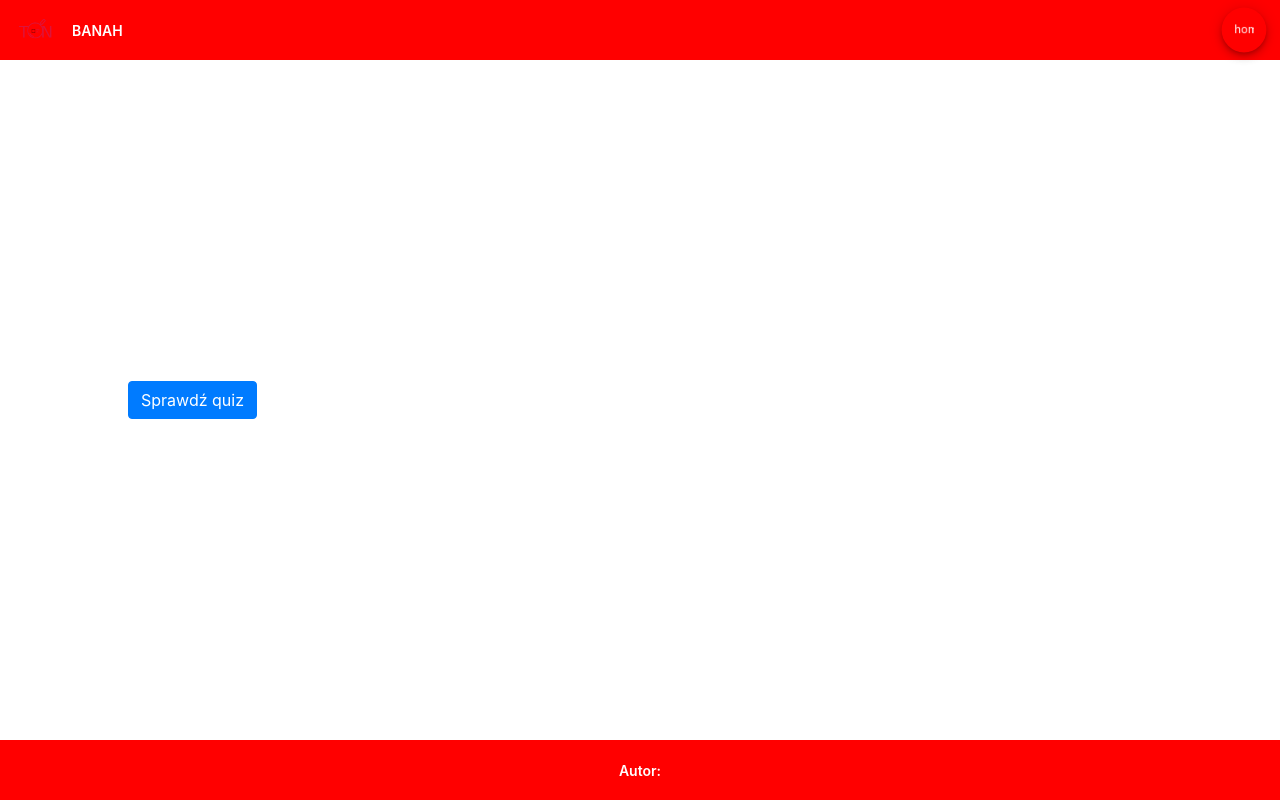
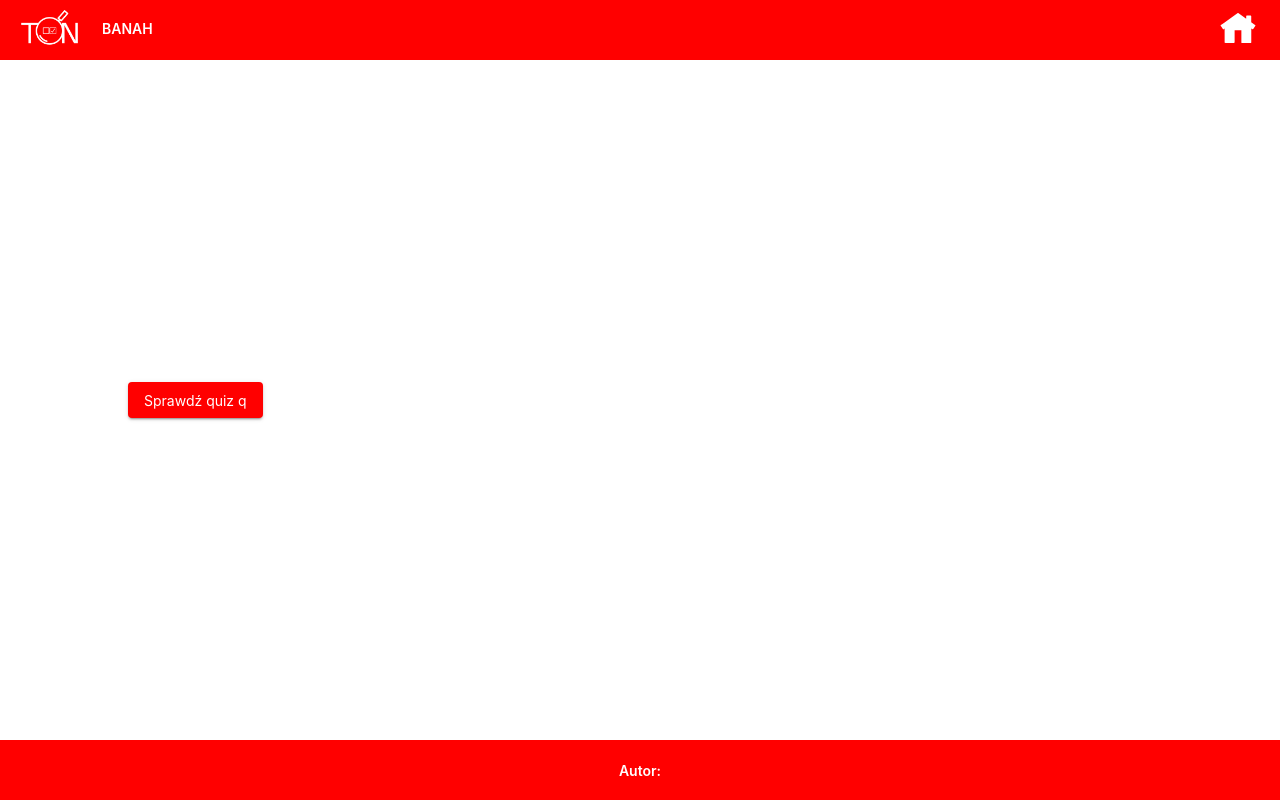
Before and after one commit to Javier66pazdan/learn-from-IPN, an Angular app in the folder frontend/: page /quiz in a window 1280 px wide. Built offline with nearby package versions, Linux system fonts and the light colour scheme.

Commit message:
change style

```diff
--- a/frontend/src/app/app.component.css
+++ b/frontend/src/app/app.component.css
@@ -1,6 +1,6 @@
 .home-button{
-    position: absolute;
-    left: 95%;
+    /* position: absolute;
+    left: 95%; */
 }
 section {
   width: 100%
@@ -335,3 +335,19 @@ button:focus { outline: none !important;;}
     color: red;
     border: solid;
   }
+
+.homeButton {
+    display: block;
+    height: 40px;
+
+}
+
+.btnHome{
+  margin: 0;
+  border: 0 !important;
+    background-color: transparent !important;
+}
+
+.toolbar[_ngcontent-nim-c16] img[_ngcontent-nim-c16]{
+
+}
--- a/frontend/src/app/app.component.html
+++ b/frontend/src/app/app.component.html
@@ -1,12 +1,16 @@
 <!-- Toolbar -->
-<div class="toolbar" role="banner">
-  <img width="40" alt="TON Logo"
-      src="../assets/images/Logo_TON.svg" />
-  <span>BANAH</span>
+<div class="toolbar justify-content-between" role="banner">
+  <div>
+
+    <img width="70" alt="TON Logo"
+        src="../assets/images/Logo_TON.png" />
+    <span>BANAH</span>
+  </div>
 
   <div class="home-button">
-    <button mat-fab color="warn" [ngStyle]="{transform: 'scale(0.8)'}" routerLink="./">
-      <mat-icon aria-hidden="false" aria-label="home icon" fontIcon="home"></mat-icon>
+    <button class="btnHome" routerLink="./">
+      <img src="../assets/images/home.svg" class="homeButton" />
+
     </button>
   </div>
 </div>
--- a/frontend/src/app/app.module.ts
+++ b/frontend/src/app/app.module.ts
@@ -5,15 +5,28 @@ import { AppComponent } from './app.component';
 
 import { AppRoutingModule } from './app-routing.module';
 import { MaterialModule } from 'src/material.module';
-import {HttpClientModule} from "@angular/common/http";
-import {BrowserAnimationsModule} from "@angular/platform-browser/animations";
-
-
+import { HttpClientModule } from '@angular/common/http';
+import { BrowserAnimationsModule } from '@angular/platform-browser/animations';
+import {
+  MatRadioModule,
+  MAT_RADIO_DEFAULT_OPTIONS,
+} from '@angular/material/radio';
 
 @NgModule({
   declarations: [AppComponent],
-  imports: [BrowserModule, MaterialModule, HttpClientModule, BrowserAnimationsModule, AppRoutingModule],
-  providers: [],
+  imports: [
+    BrowserModule,
+    MaterialModule,
+    HttpClientModule,
+    BrowserAnimationsModule,
+    AppRoutingModule,
+  ],
+  providers: [
+    {
+      provide: MAT_RADIO_DEFAULT_OPTIONS,
+      useValue: { color: 'accent' },
+    },
+  ],
   bootstrap: [AppComponent],
 })
 export class AppModule {}
--- a/frontend/src/app/module/main/main.component.css
+++ b/frontend/src/app/module/main/main.component.css
@@ -226,3 +226,27 @@ button:focus { outline: none !important;;}
     z-index: -10;
     width: 1920px;
   }
+  /* var(--mdc-protected-button-label-text-color, inherit) */
+:root {
+  --mdc-protected-button-label-text-color: red;
+  --mdc-radio-selected-icon-color: red !important;
+}
+
+.btnGenerate{
+  /* background-color: #dc143c; */
+  /* background-color: var(--mdc-protected-button-label-text-color) !important; */
+  background-color: red !important;
+  color: white!important;
+}
+.btnGenerate.mat-mdc-raised-button:not(:disabled){
+  /* background-color: var(--mdc-protected-button-label-text-color); */
+  background-color: red!important;
+}
+
+.mat-mdc-radio-button .mdc-radio .mdc-radio__native-control:enabled:checked+.mdc-radio__background .mdc-radio__outer-circle {
+  border-color: red !important;
+}
+
+#accentColor .mdc-radio__outer-circle {
+  border-color: var(--mdc-radio-selected-icon-color, red) !important;
+}
--- a/frontend/src/app/module/main/main.component.html
+++ b/frontend/src/app/module/main/main.component.html
@@ -18,21 +18,21 @@
             <input matInput placeholder="Słowa kluczowe" [(ngModel)]="searchedValue" name="searchedValue">
           </mat-form-field>
           <div>
-            <button type="submit" mat-raised-button color="warn">Generuj</button>
+            <button type="submit" mat-raised-button class="btnGenerate">Generuj</button>
           </div>
         </form>
       </div>
       <!-- radiobox -->
       <div class="col-6 radio-buttons">
-        <mat-radio-group aria-label="Select an option">
+        <mat-radio-group aria-label="Select an option" color="accent" id="accentColor">
           <div>
-            <mat-radio-button value="1" [checked]="true" [color]="color">Łatwy</mat-radio-button>
+            <mat-radio-button value="1" [checked]="true" color="accent">Łatwy</mat-radio-button>
           </div>
           <div>
-            <mat-radio-button value="2" [color]="color">Średni</mat-radio-button>
+            <mat-radio-button value="2" color="accent">Średni</mat-radio-button>
           </div>
           <div>
-            <mat-radio-button value="3" [color]="color">Trudny</mat-radio-button>
+            <mat-radio-button value="3" (color)="accent">Trudny</mat-radio-button>
           </div>
         </mat-radio-group>
       </div>
--- a/frontend/src/app/module/main/main.component.ts
+++ b/frontend/src/app/module/main/main.component.ts
@@ -6,32 +6,32 @@ import {Router} from "@angular/router";
 @Component({
   selector: 'app-main',
   templateUrl: './main.component.html',
-  styleUrls: ['./main.component.css']
+  styleUrls: ['./main.component.css'],
 })
 export class MainComponent {
+  // accent;
 
-  color: ThemePalette = 'warn';
+  accent: ThemePalette = 'accent';
   searchedValue: string = '';
   isLoading = false;
 
-  constructor(private quizService: QuizService, private router: Router) {
-  }
+  constructor(private quizService: QuizService, private router: Router) {}
 
   onSubmit() {
     const body = {
-      subject: this.searchedValue
-    }
+      subject: this.searchedValue,
+    };
     this.quizService.getQuestions(body).subscribe({
-      next: value => {
+      next: (value) => {
         this.quizService.setQuizQuestions(value);
-        this.router.navigate(['/quiz'])
+        this.router.navigate(['/quiz']);
       },
       error: (err) => {
-        console.log(err)
+        console.log(err);
       },
       complete: () => {
         // this.router.navigate(['/quiz'])
-      }
-    })
+      },
+    });
   }
 }
--- a/frontend/src/app/module/main/main.module.ts
+++ b/frontend/src/app/module/main/main.module.ts
@@ -4,19 +4,22 @@ import { CommonModule } from '@angular/common';
 import { MainRoutingModule } from './main-routing.module';
 import { MainComponent } from './main.component';
 import { MaterialModule } from 'src/material.module';
-import {FormsModule} from "@angular/forms";
+import { FormsModule } from "@angular/forms";
+import {
+  MatRadioModule,
+  MAT_RADIO_DEFAULT_OPTIONS,
+} from '@angular/material/radio';
 
 
 @NgModule({
-  declarations: [
-    MainComponent
+  declarations: [MainComponent],
+  imports: [CommonModule, MaterialModule, FormsModule, MainRoutingModule],
+  providers: [
+    {
+      provide: MAT_RADIO_DEFAULT_OPTIONS,
+      useValue: { color: 'accent' },
+    },
   ],
-  imports: [
-    CommonModule,
-    MaterialModule,
-    FormsModule,
-    MainRoutingModule
-  ],
-  bootstrap: [MainComponent]
+  bootstrap: [MainComponent],
 })
-export class MainModule { }
+export class MainModule {}
--- a/frontend/src/app/module/quiz/quiz.component.css
+++ b/frontend/src/app/module/quiz/quiz.component.css
@@ -8,3 +8,24 @@
   align-items: center;
   margin: 0 auto 0 auto;
 }
+
+:root {
+  --mdc-protected-button-label-text-color: red;
+  --mdc-radio-selected-icon-color: red !important;
+}
+
+.btnGenerate {
+  /* background-color: #dc143c; */
+  /* background-color: var(--mdc-protected-button-label-text-color) !important; */
+  background-color: red !important;
+  color: white !important;
+}
+
+.btnGenerate.mat-mdc-raised-button:not(:disabled) {
+  /* background-color: var(--mdc-protected-button-label-text-color); */
+  background-color: red !important;
+}
+
+.mat-mdc-radio-button .mdc-radio .mdc-radio__native-control:enabled:checked+.mdc-radio__background .mdc-radio__outer-circle {
+  border-color: red !important;
+}
--- a/frontend/src/app/module/quiz/quiz.component.html
+++ b/frontend/src/app/module/quiz/quiz.component.html
@@ -9,7 +9,7 @@
           </mat-radio-group>
         </div>
       </div>
-      <button type="submit" class="btn btn-primary" (click)="submit()" [disabled]="formCompletedMsg">Sprawdź quiz</button>
+      <button (click)="submit()" mat-raised-button class="btnGenerate" [disabled]="formCompletedMsg">Sprawdź quiz q</button>
     </form>
 
     <p *ngIf="formCompletedMsg">{{formCompletedMsg}}</p>
--- a/frontend/src/material.module.ts
+++ b/frontend/src/material.module.ts
@@ -1,14 +1,23 @@
 import { NgModule } from '@angular/core';
-import { MatRadioModule } from '@angular/material/radio';
+// import { MatRadioModule } from '@angular/material/radio';
 import { MatInputModule } from '@angular/material/input';
-import {MatButtonModule} from '@angular/material/button';
+import { MatButtonModule } from '@angular/material/button';
 import { MatIconModule } from '@angular/material/icon';
+import {
+  MatRadioModule,
+  MAT_RADIO_DEFAULT_OPTIONS,
+} from '@angular/material/radio';
 
 @NgModule({
-    declarations: [],
-    imports: [MatRadioModule, MatButtonModule,MatIconModule, MatInputModule,],
-    providers: [],
-    bootstrap: [],
-    exports: [MatRadioModule, MatButtonModule,MatIconModule, MatInputModule]
-  })
-  export class MaterialModule {}
+  declarations: [],
+  imports: [MatRadioModule, MatButtonModule, MatIconModule, MatInputModule],
+  providers: [
+    {
+      provide: MAT_RADIO_DEFAULT_OPTIONS,
+      useValue: { color: 'accent' },
+    },
+  ],
+  bootstrap: [],
+  exports: [MatRadioModule, MatButtonModule, MatIconModule, MatInputModule],
+})
+export class MaterialModule {}
```
Also changed, not shown: frontend/src/assets/images/Logo_TON.png (added), frontend/src/assets/images/home.svg (added).
